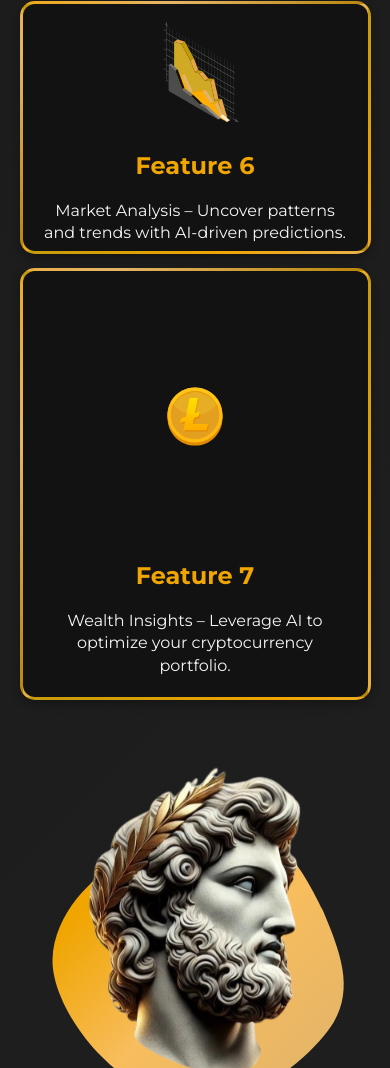
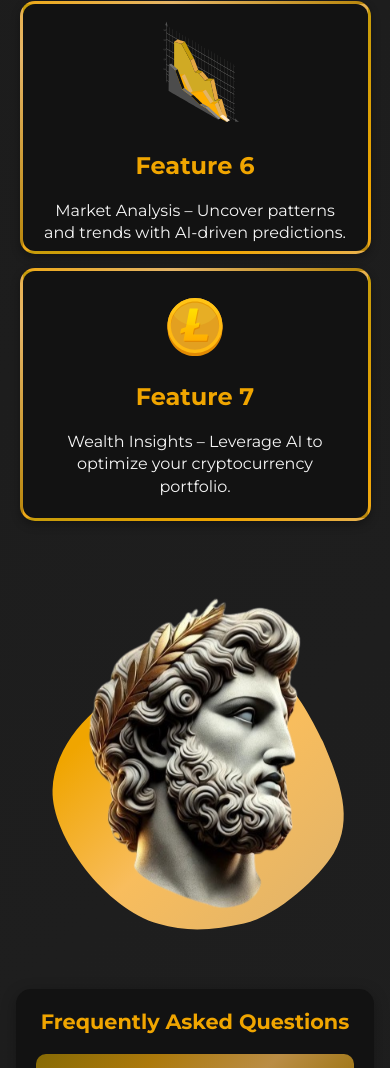
Before and after one commit to Alex130803/Plutusai, a website: page index.html in a window 390 px wide. Shown: the part 5440-6508 px from the top of the page. Drawn offline with nearby package versions, Linux system fonts and the light colour scheme; animation ran at ten frames a second.

Commit message:
Upgraded 9

```diff
--- a/assets/css/style.css
+++ b/assets/css/style.css
@@ -1116,7 +1116,7 @@ body{
 
     .about {
       height: 128vh;
-
+      width: fit-content;
     }
 
     /* Coin Info */
@@ -1130,7 +1130,7 @@ body{
         flex-direction: column;
         align-items: center;
         gap: 20px;
-        height: 254vh;
+        height: 234vh;
         margin-top: 40px;
         justify-content: flex-start;
     }
@@ -1167,23 +1167,6 @@ body{
         text-align: center;
     }
 
-    .box3_3{
-        width: 90%; /* Dynamically adapts to the content width */
-        height: fit-content; /* Dynamically adapts to the content height */
-        padding: 20px; /* Adds padding inside the box */
-        border: 3px solid transparent;
-        background-image: linear-gradient(#121212, #121212),
-            linear-gradient(135deg, #c49b0b, #f0a500, #e5b567, #b8860b);
-        background-clip: padding-box, border-box;
-        border-radius: 15px;
-        box-shadow: 0 4px 10px rgba(0, 0, 0, 0.3);
-        margin: 0 auto 20px auto; /* Centers the box and adds margin below */
-        text-align: center; /* Centers text inside */
-        display: flex;
-        flex-direction: column;
-        justify-content: center;
-        align-items: center;
-    }
 
     .faq_section {
       width: 92%;
```
